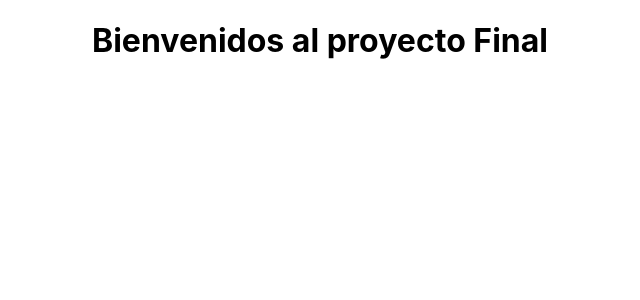
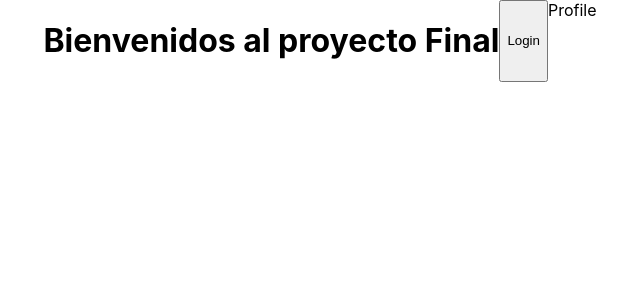
Before and after one commit to FacundoAylan/CurSort, a React (Create React App) app in the folder Client/: page / in a window 1280 px wide. Shown: the top 300 px of the page, without its empty margins (320-960 px from the left). Built offline with nearby package versions, Linux system fonts and the light colour scheme.

Commit message:
comp_Login/Logout/Profile-PS

```diff
--- a/Client/package.json
+++ b/Client/package.json
@@ -3,9 +3,11 @@
   "version": "0.1.0",
   "private": true,
   "dependencies": {
+    "@auth0/auth0-react": "^1.12.0",
     "@testing-library/jest-dom": "^5.16.5",
     "@testing-library/react": "^13.4.0",
     "@testing-library/user-event": "^13.5.0",
+    "node": "^19.2.0",
     "react": "^18.2.0",
     "react-dom": "^18.2.0",
     "react-scripts": "5.0.1",
--- a/Client/src/App.css
+++ b/Client/src/App.css
@@ -2,6 +2,7 @@
   margin: 0;
   padding: 0;
   display: flex;
+
   justify-content: center;
   justify-items: center;
 }
--- a/Client/src/App.js
+++ b/Client/src/App.js
@@ -1,10 +1,21 @@
 import './App.css';
+import LoginButton from './Component/LoginButton/LoginButton';
+import LogoutButton from './Component/LogoutButton/LogoutButton';
+import Profile from './Component/Profile/Profile';
+import { useAuth0 } from "@auth0/auth0-react";
 
 function App() {
+  const {  isAuthenticated  } = useAuth0();
   return (
     <div className="App">
         <h1>Bienvenidos al proyecto Final</h1>
-    </div>
+
+       {/* los dejo aca en app de prueba, para que lo pasen al home cuando este listo */}
+       {!isAuthenticated && <LoginButton />}
+       {isAuthenticated && <LogoutButton/>}
+       <Profile/>
+
+      </div>
   );
 }
 
--- /dev/null
+++ b/Client/src/Component/LoginButton/LoginButton.js
@@ -0,0 +1,12 @@
+import React from 'react'
+import { useAuth0 } from "@auth0/auth0-react";
+
+
+const LoginButton = () => {
+  const { loginWithRedirect } = useAuth0();
+  return (
+    <button onClick={() => loginWithRedirect()}>Login</button>
+  )
+}
+
+export default LoginButton
--- /dev/null
+++ b/Client/src/Component/LogoutButton/LogoutButton.js
@@ -0,0 +1,11 @@
+import React from 'react'
+import { useAuth0,  } from "@auth0/auth0-react";
+
+const LogoutButton = () => {
+    const { logout, } =useAuth0()
+  return (
+    <button onClick={()=> logout()}>Logout</button>
+  )
+}
+
+export default LogoutButton
--- /dev/null
+++ b/Client/src/Component/Profile/Profile.js
@@ -0,0 +1,9 @@
+import React from 'react'
+
+const Profile = () => {
+  return (
+    <div>Profile</div>
+  )
+}
+
+export default Profile
--- a/Client/src/index.js
+++ b/Client/src/index.js
@@ -3,11 +3,23 @@ import ReactDOM from 'react-dom/client';
 import './index.css';
 import App from './App';
 import reportWebVitals from './reportWebVitals';
+import { Auth0Provider } from "@auth0/auth0-react";
+
+const domain = process.env.REACT_APP_AUTH0_DOMAIN;
+const client_id = process.env.REACT_APP_AUTH0_CLIENT_ID;
+
 
 const root = ReactDOM.createRoot(document.getElementById('root'));
 root.render(
   <React.StrictMode>
+    <Auth0Provider
+    domain={domain}
+    clientId={client_id}
+    redirectUri={window.location.origin}
+  >
     <App />
+
+  </Auth0Provider>
   </React.StrictMode>
 );
 
```
Also changed, not shown: Client/comandos.txt (added), Client/src/Component/component1.js (deleted), 1 other file (tests, documents, lock files or other folders).
